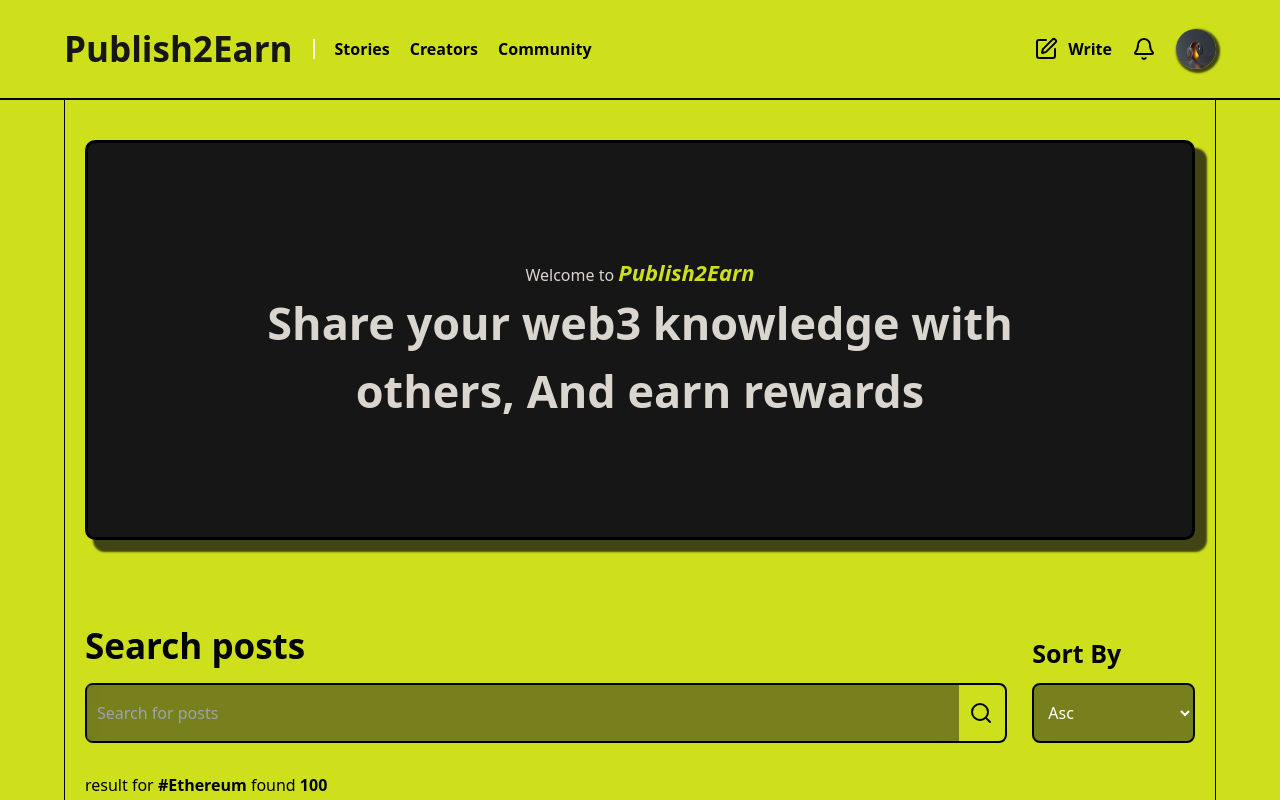
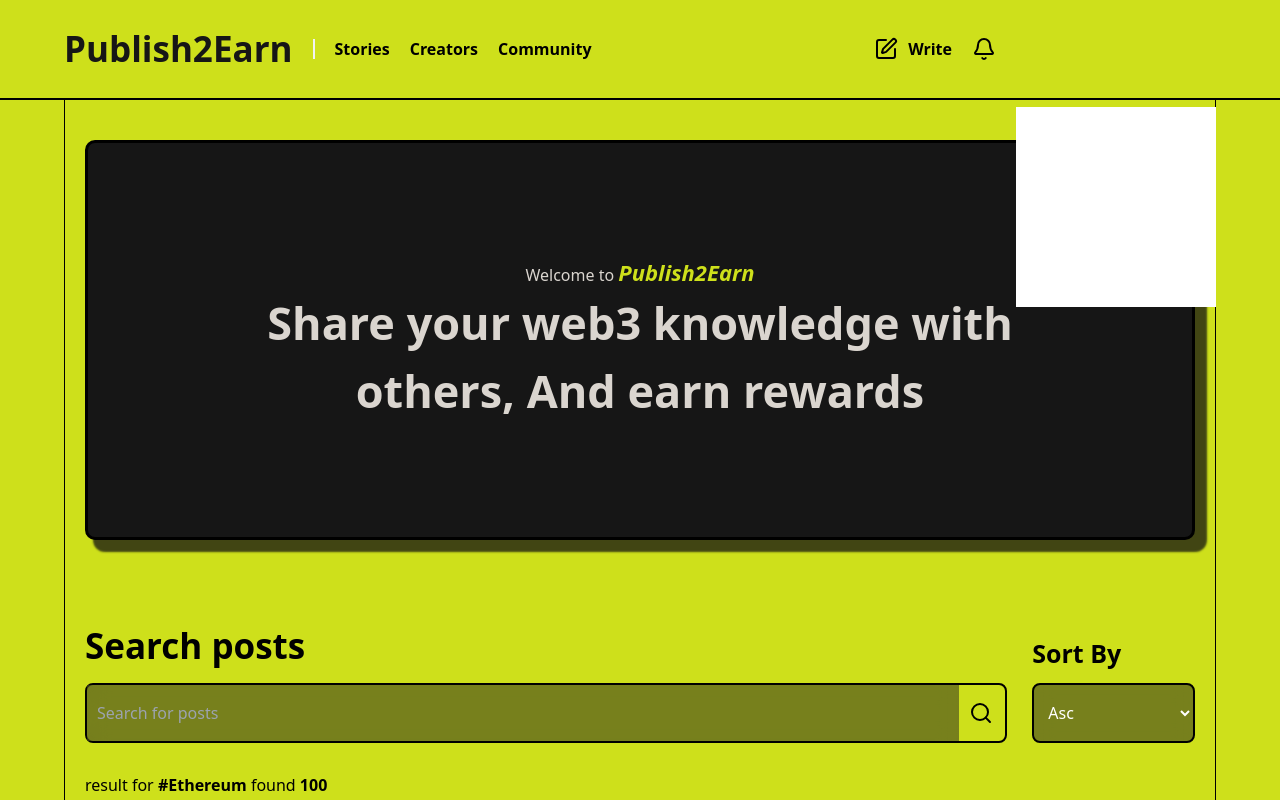
Before and after one commit to raazymuhd1/Publish2Earn, a Next.js app: page / in a window 1280 px wide. Shown: the top 800 px of the page. Built offline with nearby package versions, Linux system fonts and the light colour scheme.

Commit message:
adding a menu list when user click on profile pict

```diff
--- a/src/components/header/Nav.tsx
+++ b/src/components/header/Nav.tsx
@@ -6,6 +6,9 @@
 import { Bell, SquarePen } from "lucide-react"
 import { Button } from '../ui/button'
 import profileTest from "@/assets/images/profile-test.jpg"
+
+// display these menu when user click on their profile picture
+const userDetailsTabs = ["Profile", "Rewards", "Settings"]
 
 const Nav = () => {
      const [loggedIn, setLoggedIn] = useState<boolean>(true)
@@ -36,9 +39,12 @@
              <h3 className="font-bold"> Write </h3>
            </Link>
            <Bell className={`text-[18px] font-bold ${loggedIn ? "inline" : "hidden"} `} />
-           <Link href="/profile" className={`cursor-pointer ${loggedIn ? "inline" : "hidden"} `}>
-              <Image src={profileTest} className="w-[40px] h-[40px] rounded-[50%]  global_img_shadow" alt="profile" />
-           </Link>
+           <div className="flex flex-col gap-[15px]">
+               <Image src={profileTest} className="w-[40px] h-[40px] rounded-[50%] global_img_shadow" alt="profile" />
+               <aside className="w-[200px] h-[200px] bg-[#fff] p-[10px] translate-y-[130px]">
+
+               </aside>
+            </div>
            <Link href="/signin" className={`bg-main border-[2.5px] border-line h-[50px] global_shadow font-bold text-textMain min-w-[150px] ${loggedIn ? "hidden" : "inline"} hover:text-secondary hover:bg-line text-[16px] md:text-[18px] p-[10px] text-center`}> Sign In
            </Link>
         </aside>
```
